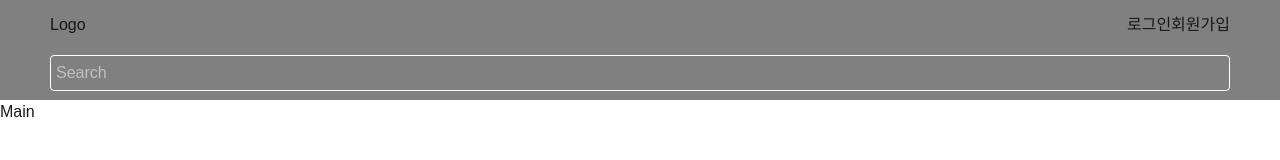
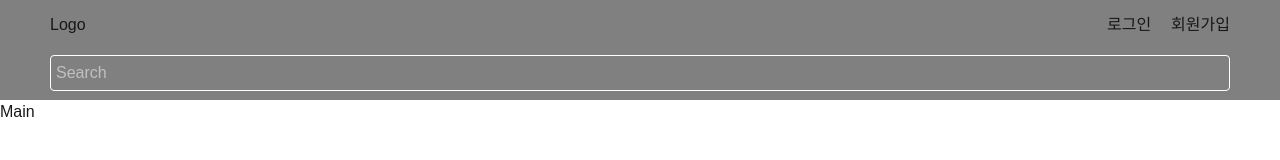
Before and after one commit to DevWonny/Shopmarker, a Next.js app: page / in a window 1280 px wide. Shown: the top 160 px of the page. Built offline with nearby package versions, Linux system fonts and the light colour scheme.

Commit message:
비로그인 시 auth container style 적용

```diff
--- a/components/common/Header.tsx
+++ b/components/common/Header.tsx
@@ -24,7 +24,7 @@ export default function Header() {
     <div className="header-container w-full flex flex-col">
       <div className="menu-container flex items-center justify-between ">
         <div className="logo-container">Logo</div>
-        <div className="auth-container">
+        <div className="auth-container flex ">
           <button onClick={() => onAuthClick('logIn')}>로그인</button>
           <button onClick={() => onAuthClick('signIn')}>회원가입</button>
         </div>
--- a/styles/common/Header.scss
+++ b/styles/common/Header.scss
@@ -6,6 +6,16 @@ div.header-container {
 
   div.menu-container {
     height: 50px;
+
+    div.auth-container {
+      gap: 20px;
+      button {
+        cursor: pointer;
+        &:hover {
+          font-weight: 700;
+        }
+      }
+    }
   }
 
   div.search-container {
```
